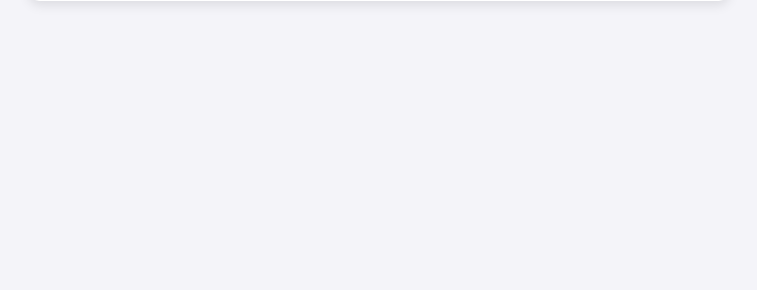
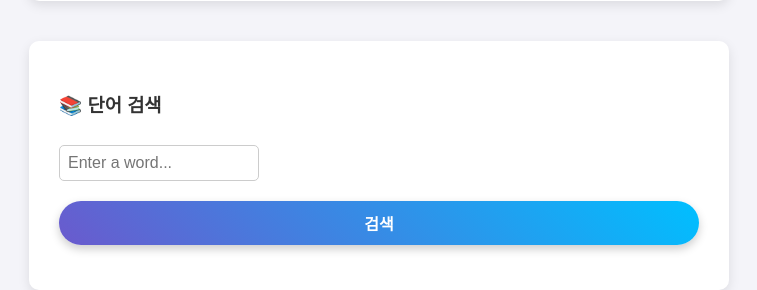
Before and after one commit to clr4takeoff/Vocabquiz-For-PCE, a Python web app: template templates/index.html in a window 1280 px wide. Shown: the part 637-927 px from the top of the page, without its empty margins (261-1018 px from the left). Before the commit the page ends 642 px from the top, so only its background shows below. Run offline with Jinja, Linux system fonts and the light colour scheme; the template is opened without the code that fills it: most values are stand-ins (such as "Sample title", 1, 10 or a date in 2020).

Commit message:
Add vocabulary search box

```diff
--- a/static/script.js
+++ b/static/script.js
@@ -13,3 +13,40 @@ document.addEventListener("DOMContentLoaded", function () {
 });
 
 console.log("main.js loaded");
+
+
+function searchWord() {
+    const keyword = document.getElementById("searchInput").value.trim();
+    const resultBox = document.getElementById("searchResult");
+    resultBox.innerHTML = "🔍 검색 중...";
+
+    fetch("/search_word", {
+        method: "POST",
+        headers: { "Content-Type": "application/json" },
+        body: JSON.stringify({ keyword: keyword })
+    })
+    .then(res => res.json())
+    .then(data => {
+        if (data.error) {
+            resultBox.innerHTML = `<p style="color:red;">${data.error}</p>`;
+            return;
+        }
+
+        if (data.results.length === 0) {
+            resultBox.innerHTML = "<p>❗ 일치하는 단어가 없습니다.</p>";
+            return;
+        }
+
+        resultBox.innerHTML = data.results.map(item => `
+            <div class="answer-box">
+                <strong>단어:</strong> ${item.word}<br>
+                <strong>뜻:</strong> ${item.definition}<br>
+                ${item.example ? `<strong>예문:</strong> <em>${item.example}</em>` : ""}
+            </div>
+        `).join("");
+    })
+    .catch(err => {
+        resultBox.innerHTML = "<p style='color:red;'>오류가 발생했습니다.</p>";
+        console.error(err);
+    });
+}
--- a/static/style.css
+++ b/static/style.css
@@ -179,3 +179,66 @@ button:hover {
 .hint-btn:hover {
     background-color: #515151;
 }
+
+.search-container {
+    display: flex;
+    justify-content: center;
+    margin-top: 40px;
+}
+
+.card + .card {
+    margin-top: 60px; /* 간격 늘림 */
+}
+
+
+.search-box {
+    display: flex;
+    gap: 10px;
+    justify-content: center;
+    align-items: center;
+    flex-wrap: wrap;
+    margin-top: 15px;
+}
+
+.search-box input[type="text"] {
+    width: 250px;
+    margin: 0;
+}
+
+.search-btn {
+    padding: 10px 20px;
+    background: linear-gradient(45deg, #6a5acd, #00bfff);
+    color: white;
+    border: none;
+    border-radius: 25px;
+    font-size: 16px;
+    font-weight: bold;
+    cursor: pointer;
+    box-shadow: 0 4px 10px rgba(0, 0, 0, 0.2);
+    transition: transform 0.2s ease, box-shadow 0.2s ease;
+}
+
+.search-btn {
+    padding: 10px 20px;
+    background: linear-gradient(45deg, #6a5acd, #00bfff); /* 보라 → 파랑 */
+    color: white;
+    border: none;
+    border-radius: 25px;
+    font-size: 16px;
+    font-weight: bold;
+    cursor: pointer;
+    box-shadow: 0 4px 10px rgba(0, 0, 0, 0.2);
+    transition: background 0.4s ease, transform 0.2s ease, box-shadow 0.2s ease;
+}
+
+.search-btn:hover {
+    background: linear-gradient(45deg, #a6abd4, #d9c2a1);
+    box-shadow: 0 6px 12px rgba(0, 0, 0, 0.3);
+}
+
+
+
+h3 {
+    font-family: 'Arial', sans-serif;
+    font-weight: 800;
+}
--- a/templates/index.html
+++ b/templates/index.html
@@ -78,6 +78,18 @@
       {% endif %}
     </div>
   </div>
+    <div class="search-container">
+      <div class="card">
+        <h3>📚 단어 검색</h3>
+        <input id="searchInput" type="text" placeholder="Enter a word..." style="padding: 8px; width: 200px;" />
+        <button class="search-btn" onclick="searchWord()">검색</button>
+
+        <div id="searchResult" style="margin-top: 15px;">
+          <!-- 결과가 여기에 표시됨 -->
+        </div>
+      </div>
+    </div>
+
 
   {% if user_input %}
   <script>
```
Also changed, not shown: extract_vocab.py (+20 -19 lines), routes.py (+16 -7 lines).
